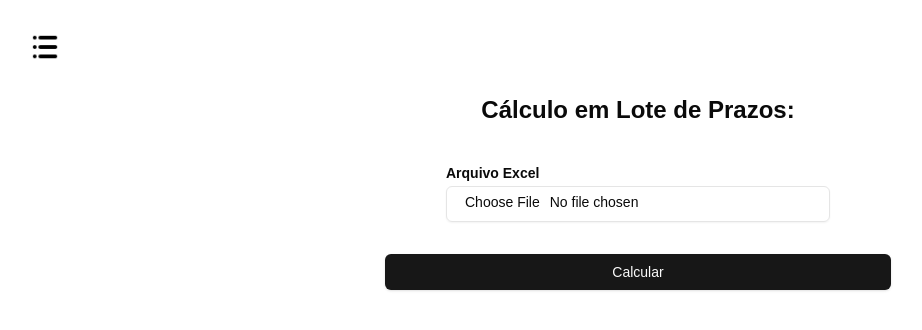
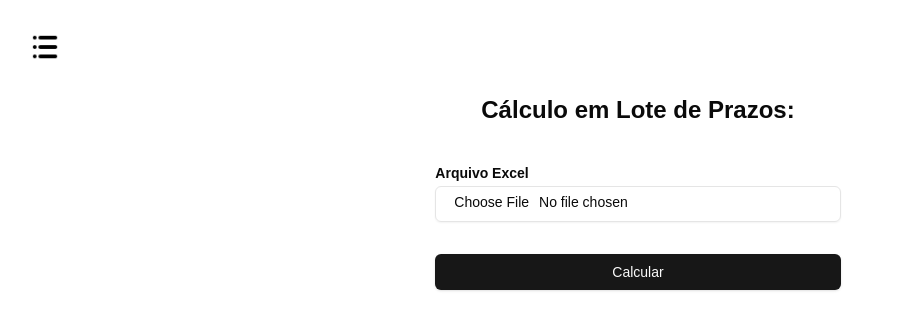
Before and after one commit to dudafurtado/legal-deadline-calculator-web, a Next.js app: page /calculo/lote in a window 1280 px wide. Shown: the top 330 px of the page, without its empty margins (2-924 px from the left). Built offline with nearby package versions, Linux system fonts and the light colour scheme.

Commit message:
fix: styled batch page content

```diff
--- a/src/app/calculo/lote/page.tsx
+++ b/src/app/calculo/lote/page.tsx
@@ -7,17 +7,24 @@ export default function BatchCalculator() {
   return (
     <article className="flex flex-col gap-8 m-8">
       <Menu />
-      <main className=" flex flex-col items-center justify-center gap-8">
-        <h1 className="text-2xl font-bold mb-2">Cálculo em Lote de Prazos:</h1>
-        <div className="grid w-full max-w-sm items-center gap-1.5">
+
+      <main className="w-full flex items-center justify-center">
+        <section className="lg:w-4/12 sm:w-7/12 flex flex-col items-center justify-center gap-8">
+          <h1 className="text-2xl font-bold mb-2">
+            Cálculo em Lote de Prazos:
+          </h1>
+
+          <div className="grid w-full items-center gap-1.5">
             <Label htmlFor="picture" className="font-semibold">
               Arquivo Excel
             </Label>
             <Input id="picture" type="file" />
           </div>
-        <Button type="submit" className="w-5/12">
+
+          <Button type="submit" className="w-full">
             Calcular
           </Button>
+        </section>
       </main>
     </article>
   );
```
Lines whose indentation alone changed are shown as unchanged.
